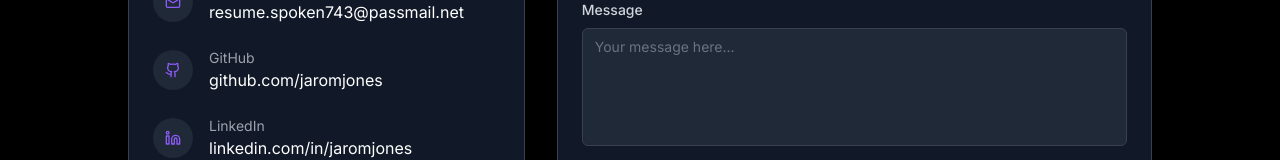
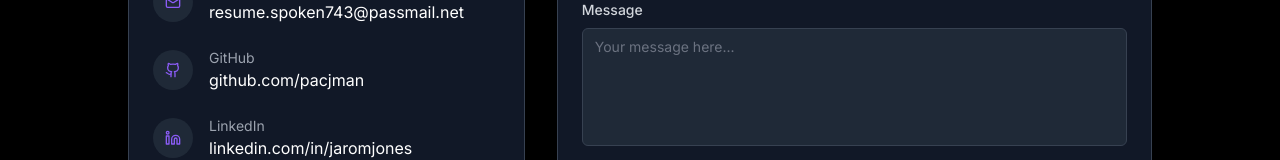
Before and after one commit to pacjman/jaroms-dev-portfolio, a Next.js app: page / in a window 1280 px wide. Shown: the part 3272-3432 px from the top of the page. Built offline with nearby package versions, Linux system fonts and the light colour scheme.

Commit message:
update github url

```diff
--- a/app/page.tsx
+++ b/app/page.tsx
@@ -280,12 +280,12 @@ export default function Portfolio() {
                       <div>
                         <p className="text-xs sm:text-sm text-gray-400">GitHub</p>
                         <a
-                          href="https://github.com/jaromjones"
+                          href="https://github.com/pacjman"
                           target="_blank"
                           rel="noopener noreferrer"
                           className="text-sm sm:text-base text-white hover:text-primary transition-colors"
                         >
-                          github.com/jaromjones
+                          github.com/pacjman
                         </a>
                       </div>
                     </div>
@@ -325,7 +325,7 @@ export default function Portfolio() {
             </div>
             <div className="flex gap-4">
               <a
-                href="https://github.com/jaromjones"
+                href="https://github.com/pacjman"
                 target="_blank"
                 rel="noopener noreferrer"
                 className="text-gray-400 hover:text-primary transition-colors"
```
